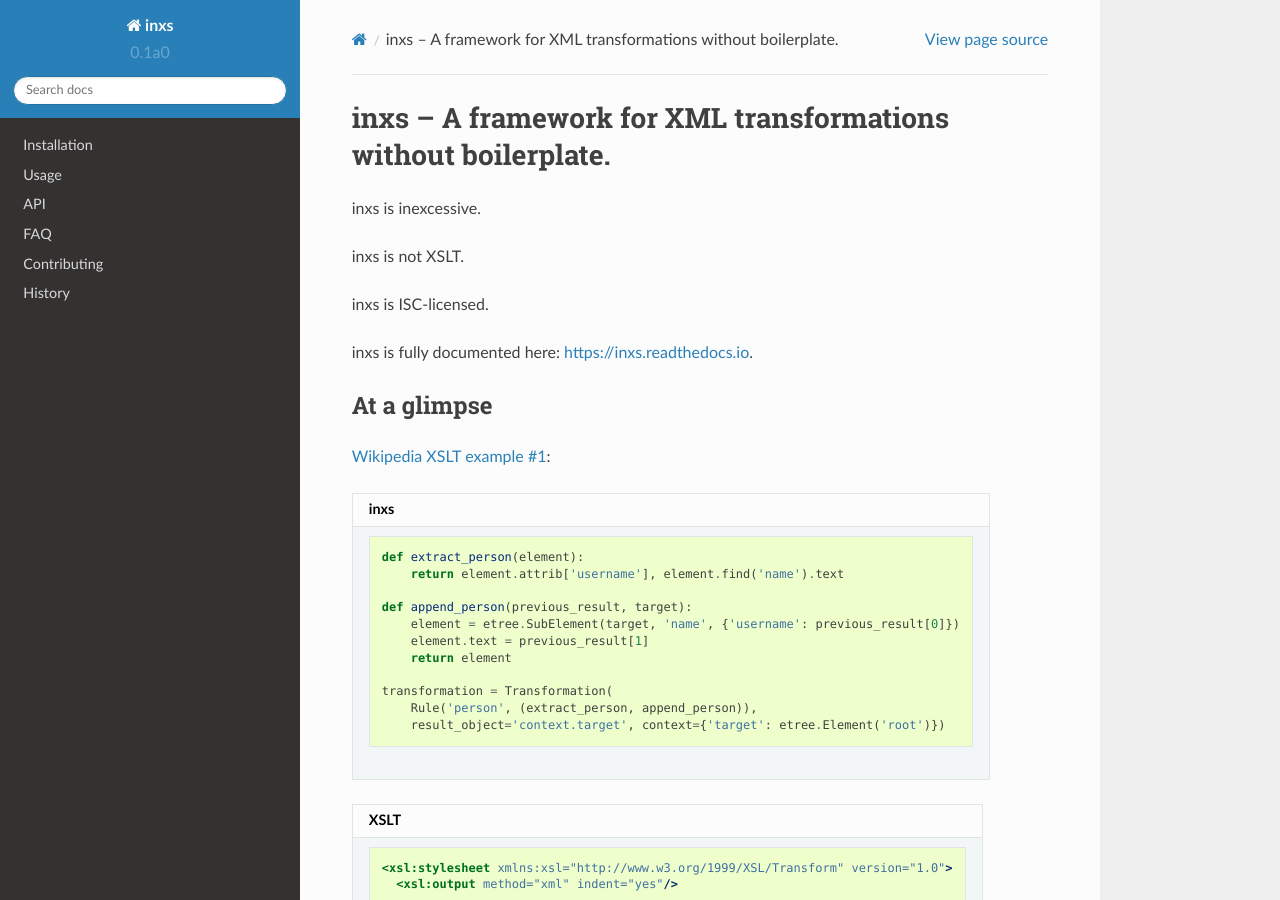
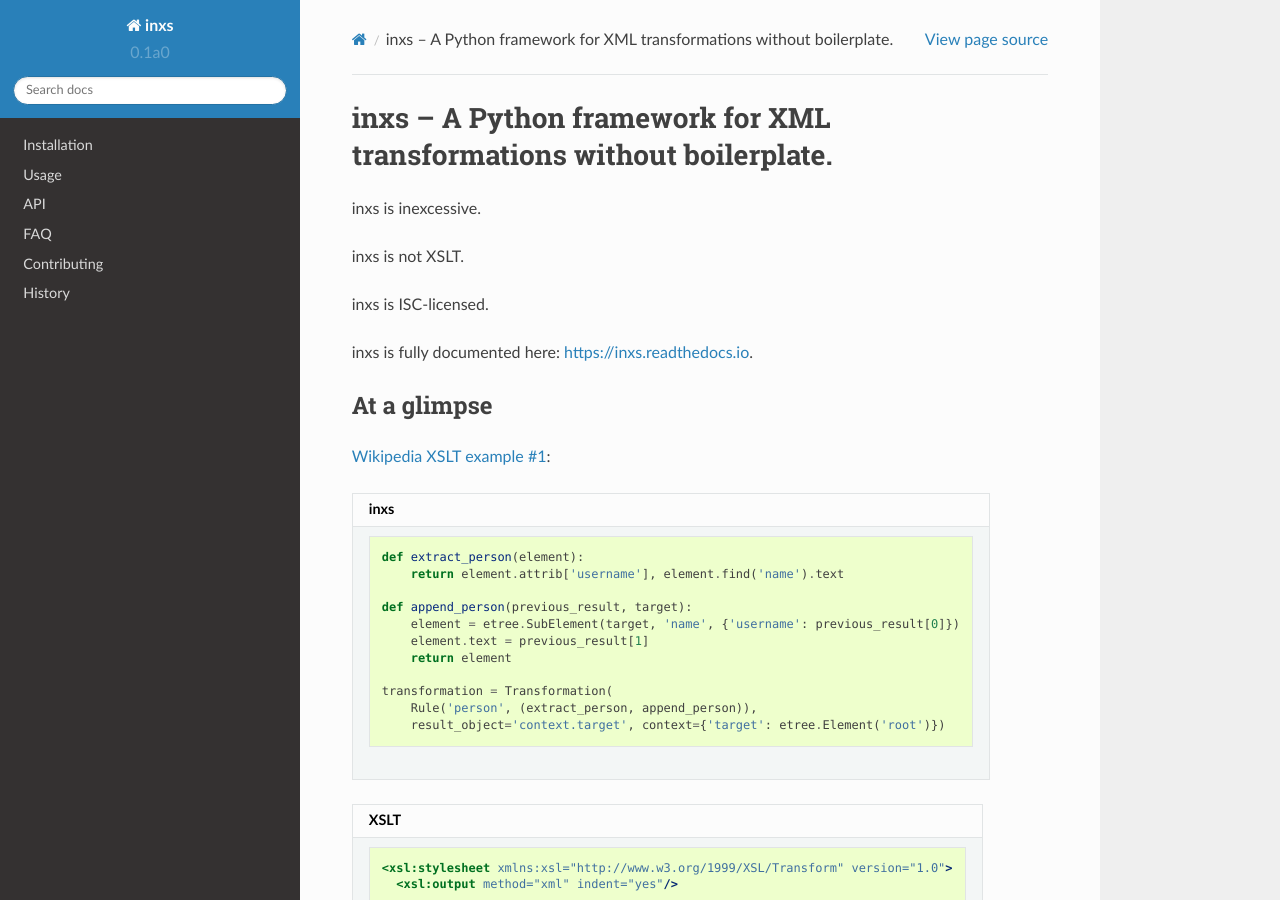
Before and after one commit to funkyfuture/inxs, a Sphinx documentation site: the page built from docs/index.rst, in a window 1280 px wide and 900 px high. Built offline with Sphinx 7.4.7 and the Read the Docs theme 2.0.0, drawn with Linux system fonts in a browser that asks for light colours; some of the changed lines change nothing that is shown; some of the changed text lies outside the part shown.

Commit message:
Minor docs updates

```diff
--- a/README.rst
+++ b/README.rst
@@ -1,5 +1,5 @@
-inxs – A framework for XML transformations without boilerplate.
-===============================================================
+inxs – A Python framework for XML transformations without boilerplate.
+======================================================================
 
 inxs is inexcessive.
 
@@ -149,3 +149,5 @@ Ideas
 -----
 
 - a config option to define aliases for the available handler dependencies
+- common conditions per transformation that are tested for every rule
+- else handlers for rules
--- a/docs/index.rst
+++ b/docs/index.rst
@@ -1,3 +1,7 @@
+.. meta::
+   :description: A Python framework for XML transformations without boilerplate.
+   :keywords: Python 3, XML, transformations, processing, framework, xslt, not xslt
+
 .. include:: ../README.rst
 
 Contents:
```
